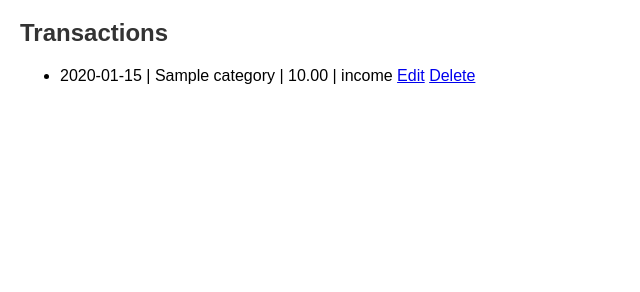
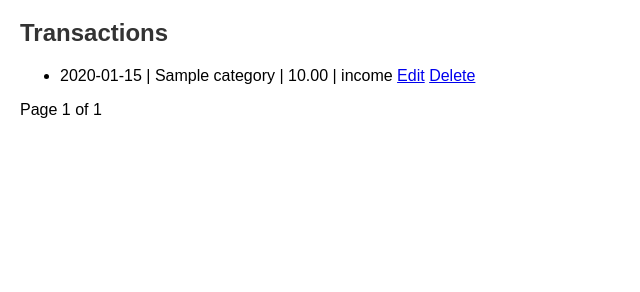
Before and after one commit to shayalvaghasiya/moneylog, a Django app: page / in a window 1280 px wide. Shown: the part 508-800 px from the top of the page, without its empty margins (0-640 px from the left). Run offline with Django 5.2, Linux system fonts and the light colour scheme; a user stored in the database is signed in; tables that the repository leaves empty hold one stand-in row (values such as "Sample post").

Commit message:
Added pagination and optimized query

```diff
--- a/finance/templates/finance/dashboard.html
+++ b/finance/templates/finance/dashboard.html
@@ -1,6 +1,4 @@
-{% extends "finance/base.html" %}
-
-{% block content %}
+{% extends "finance/base.html" %} {% block content %}
 
 <h1>Welcome, {{user.username}}</h1>
 
@@ -29,30 +27,38 @@
 <ul>
   {% for item in budget_report %}
   <li>
-        {{ item.category }} | Budget: {{ item.budget }} | Spent: {{ item.spent}} | Remaining: {{ item.remaining }}
+    {{ item.category }} | Budget: {{ item.budget }} | Spent: {{ item.spent}} |
+    Remaining: {{ item.remaining }}
   </li>
   {% endfor %}
 </ul>
-
 
 <h2>Transactions</h2>
 <ul>
   {% for tx in transactions %}
   <li>
-        {{ tx.occurred_at|date:"Y-m-d"}} |
-        {{ tx.category.name}} |
-        {{ tx.amount}} |
+    {{ tx.occurred_at|date:"Y-m-d"}} | {{ tx.category.name}} | {{ tx.amount}} |
     {{ tx.transaction_type }}
 
     <a href="{% url 'edit_transaction' tx.id %}">Edit</a>
 
     <a href="{% url 'delete_transaction' tx.id %}">Delete</a>
-
   </li>
   {% empty %}
   <li>No transactions</li>
   {% endfor %}
 </ul>
 
+<div>
+    {% if transactions.has_previous %}
+        <a href="?page={{ transactions.previous_page_number }}">Previous</a>
+    {% endif %}
+
+    Page {{ transactions.number }} of {{ transactions.paginator.num_pages }}
+
+    {% if transactions.has_next %}
+        <a href="?page={{ transactions.next_page_number }}">Next</a>
+    {% endif %}
+</div>
 
 {% endblock %}
--- a/finance/views.py
+++ b/finance/views.py
@@ -2,6 +2,7 @@ from django.shortcuts import render, redirect, get_object_or_404
 from django.contrib.auth.decorators import login_required
 from .models import Account, Transaction
 from .forms import TransactionForm
+from django.core.paginator import Paginator
 
 from .services import (
     get_account_balance,
@@ -22,7 +23,11 @@ def dashboard(request):
             "balance": get_account_balance(account)
         })
 
-    transactions = Transaction.objects.filter(user=request.user).order_by("-occurred_at")
+    transactions_qs = Transaction.objects.filter(user=user).select_related("category", "account").order_by("-occurred_at")
+    paginator = Paginator(transactions_qs, 10)
+    page_number = request.GET.get("page")
+    transactions = paginator.get_page(page_number)
+
 
     context = {
         "total_balance": get_total_balance_for_user(user),
```
Lines whose indentation alone changed are shown as unchanged.
